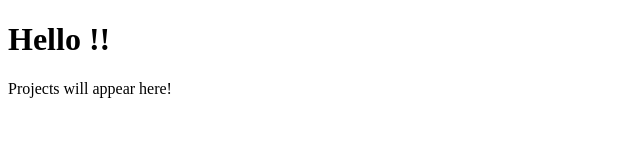
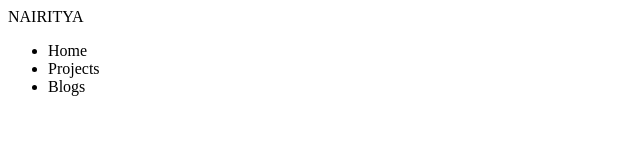
Before and after one commit to Nairitya/nairitya-portfolio, a plain HTML site: page index.html in a window 1280 px wide. Shown: the whole page, without its empty margins (0-640 px from the left). Drawn offline with Linux system fonts and the light colour scheme.

Commit message:
feat: added nav elements

```diff
--- a/index.html
+++ b/index.html
@@ -29,7 +29,13 @@
     <title>Nairitya Chourey - Portfolio</title>
   </head>
   <body>
-    <h1>Hello !!</h1>
-    <section>Projects will appear here!</section>
+    <nav>
+      <div class="logo">NAIRITYA</div>
+      <ul>
+        <li>Home</li>
+        <li>Projects</li>
+        <li>Blogs</li>
+      </ul>
+    </nav>
   </body>
 </html>
```
